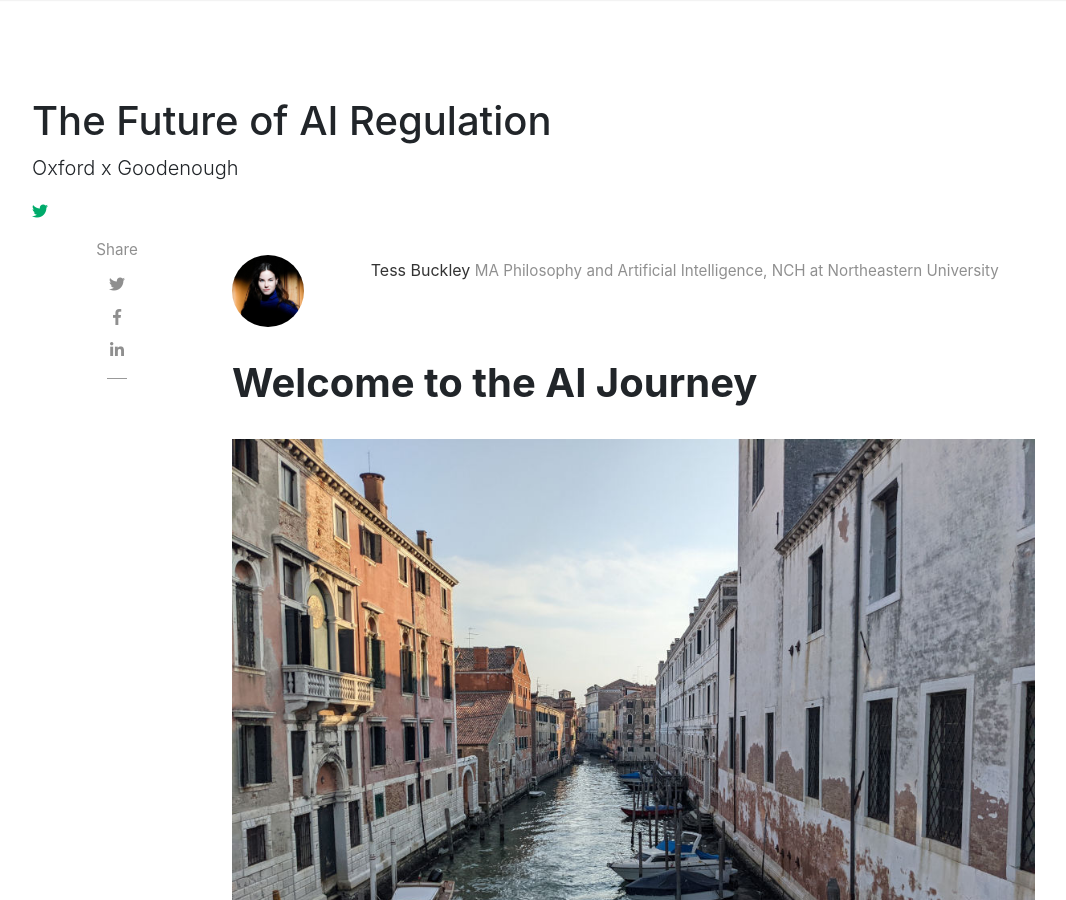
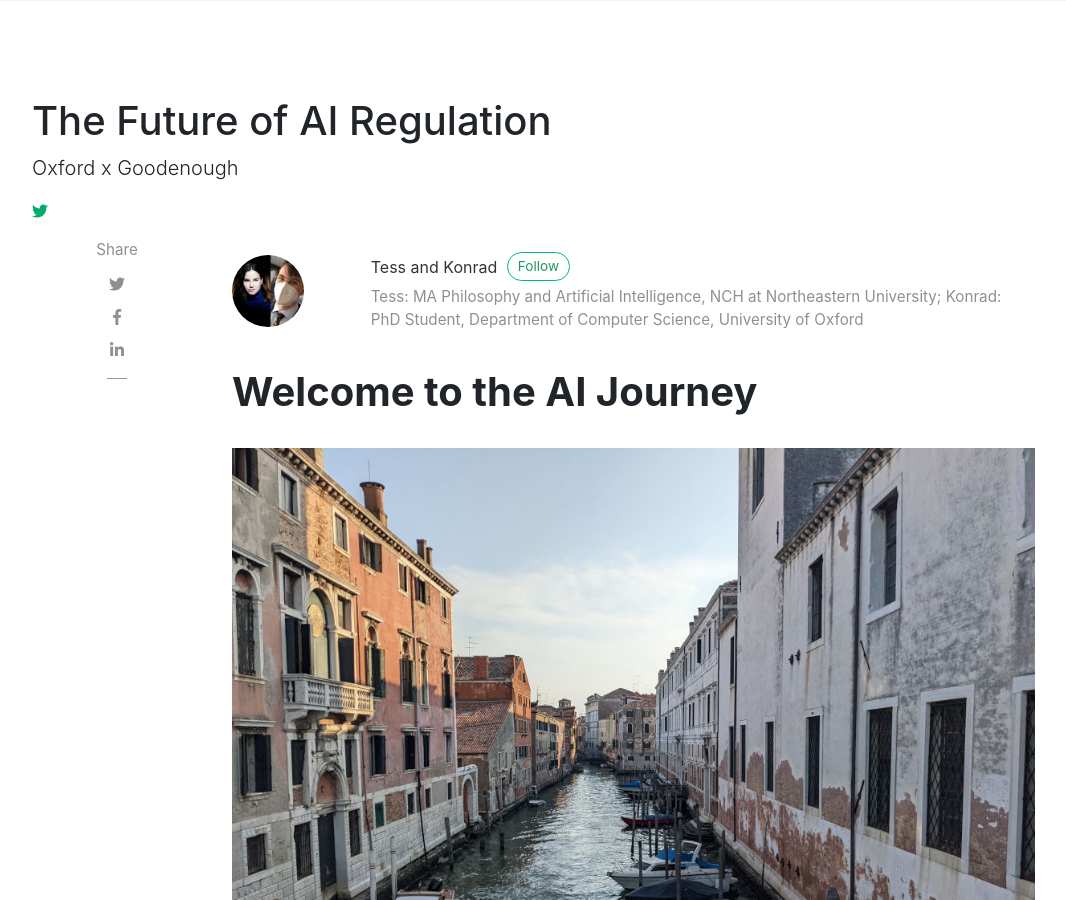
Before and after one commit to kasnder/aireg, a Jekyll site: the page built from _posts/2022-06-30-a-welcome.md, in a window 1280 px wide and 900 px high. Shown: the whole window, without its empty margins (53-1119 px from the left). Built offline with Jekyll 4.4.1, drawn with Linux system fonts in a browser that asks for light colours; nearby versions of some CDN libraries.

Commit message:
Add tess konrad

```diff
--- a/_config.yml
+++ b/_config.yml
@@ -13,6 +13,13 @@ permalink: /:title/
 
 # Authors
 authors:
+  tesskonrad:
+    name: Tess Buckley and Konrad Kollnig
+    display_name: Tess and Konrad
+    avatar: 'assets/images/tess-konrad.jpg'
+    web: https://kollnig.net
+    twitter: https://twitter.com/FascinatingTech
+    description: "Tess: MA Philosophy and Artificial Intelligence, NCH at Northeastern University; Konrad: PhD Student, Department of Computer Science, University of Oxford"
   konrad:
     name: Konrad Kollnig
     display_name: Konrad Kollnig
```
Also changed, not shown: _posts/2022-06-30-a-welcome.md (+1 -1 lines), assets/images/tess-konrad-2.jpg (added), assets/images/tess-konrad.jpg (added).
